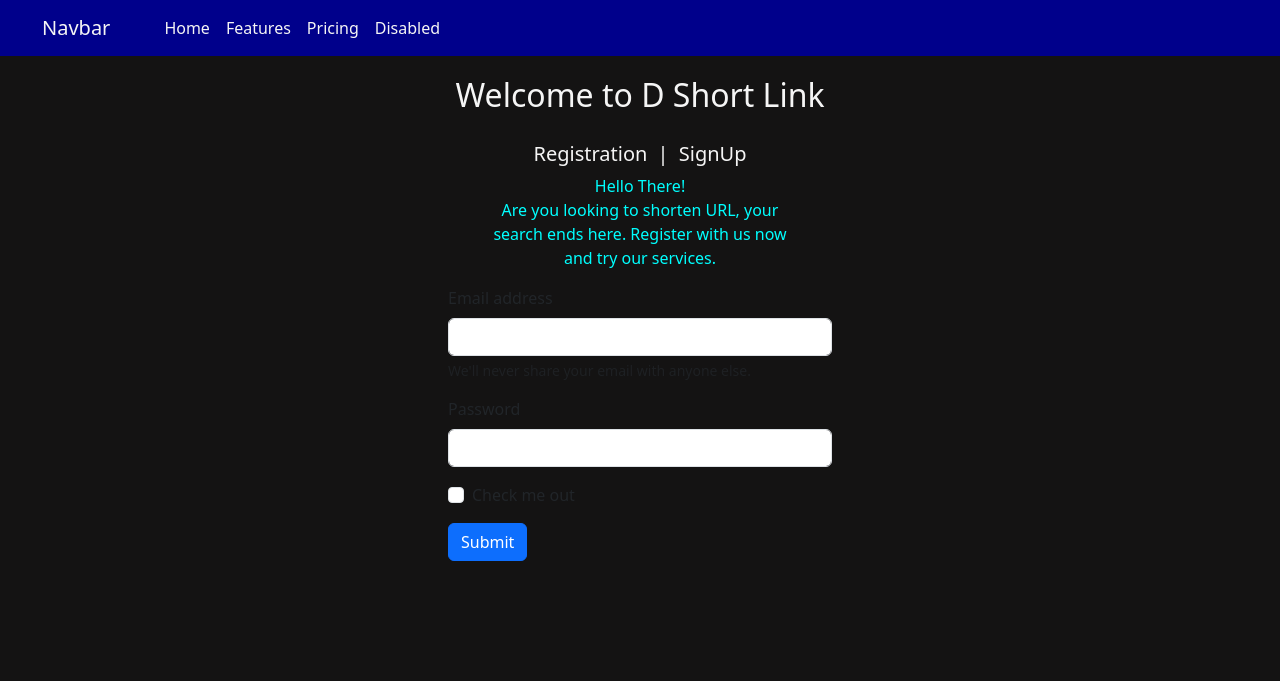
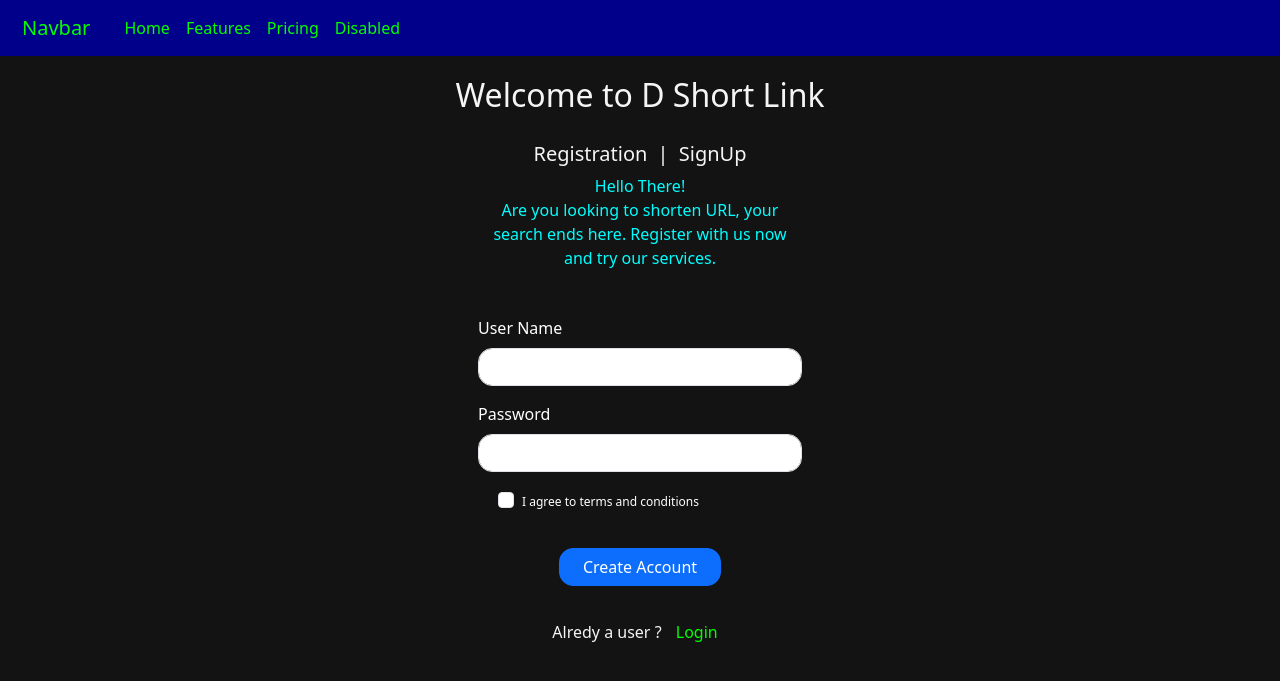
Before and after one commit to Ddhruv-IOT/Innomatics-flask-tasks, a Flask app: page /register in a window 1280 px wide. Shown: the top 681 px of the page. Run offline with Flask 2, Linux system fonts and the light colour scheme.

Commit message:
form added

```diff
--- a/flask_task_4_Url_Shortener/templates/register.html
+++ b/flask_task_4_Url_Shortener/templates/register.html
@@ -9,23 +9,74 @@
   Are you looking to shorten URL, your search ends here. Register with us now
   and try our services. {% endblock %}</span
 >
-<span
-  >{% block body %}
-  <form>
+
+{% block body %}
+<style>
+  .cur {
+    border-radius: 14px;
+  }
+
+  .Ax,
+  .Bx {
+    color: white;
+    margin: 30px;
+  }
+
+  .bttn {
+    margin: 20px 0px 0px 0px;
+    width: 50%;
+  }
+
+  a {
+    padding: 0 10px;
+    color: lime !important;
+  }
+
+  .zl {
+    font-size: 12px;
+  }
+
+  .z1{
+    margin: 0 20px;
+  }
+</style>
+
+<div class="Ax">
+  <form method="POST" action="/">
     <div class="mb-3">
-      <label for="exampleInputEmail1" class="form-label">Email address</label>
-      <input type="email" class="form-control" id="exampleInputEmail1" aria-describedby="emailHelp">
-      <div id="emailHelp" class="form-text">We'll never share your email with anyone else.</div>
+      <label for="user_name" class="form-label clr">User Name </label>
+      <input
+        type="text"
+        name="user_name"
+        id="user_name"
+        required
+        class="form-control cur"
+      />
     </div>
+
     <div class="mb-3">
-      <label for="exampleInputPassword1" class="form-label">Password</label>
-      <input type="password" class="form-control" id="exampleInputPassword1">
+      <label for="pwd" class="form-label clr"> Password</label>
+      <input
+        class="form-control cur"
+        type="password"
+        name="pwd"
+        id="pwd"
+        required
+      />
     </div>
-    <div class="mb-3 form-check">
-      <input type="checkbox" class="form-check-input" id="exampleCheck1">
-      <label class="form-check-label" for="exampleCheck1">Check me out</label>
+    <div class="mb-3 form-check z1">
+      <input type="checkbox" class="form-check-input" id="exampleCheck1" />
+      <label class="form-check-label zl" for="exampleCheck1"
+        >I agree to terms and conditions</label
+      >
     </div>
-    <button type="submit" class="btn btn-primary">Submit</button>
+    <div class="d-flex justify-content-center">
+      <button type="submit" class="bttn btn btn-primary cur">
+        Create Account
+      </button>
+    </div>
   </form>
-  {% endblock %}
-</span>
+</div>
+{% endblock %}
+
+{% block footer %} <span>Alredy a user ? <a>Login </a> </span>{% endblock %}
```
